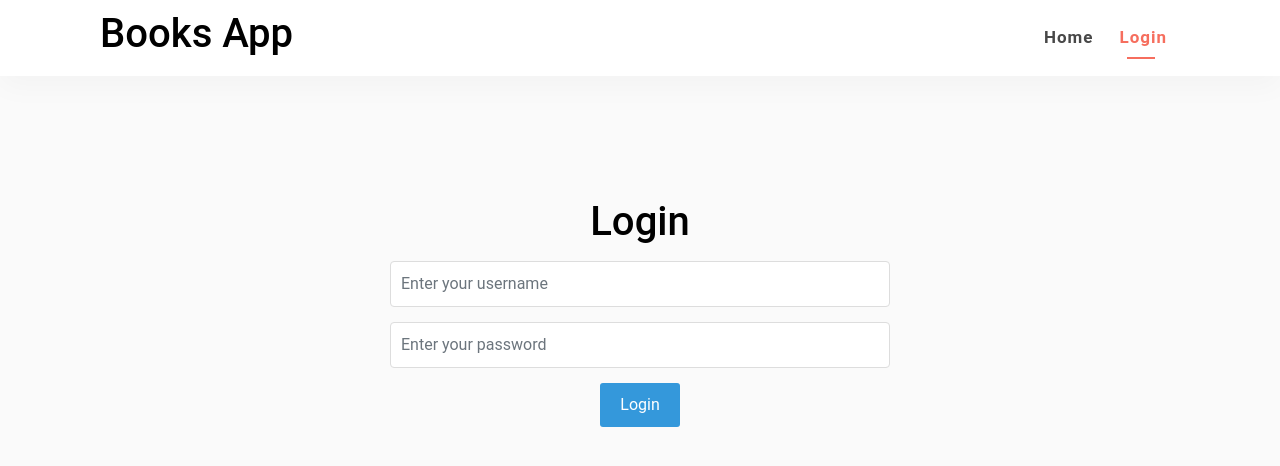
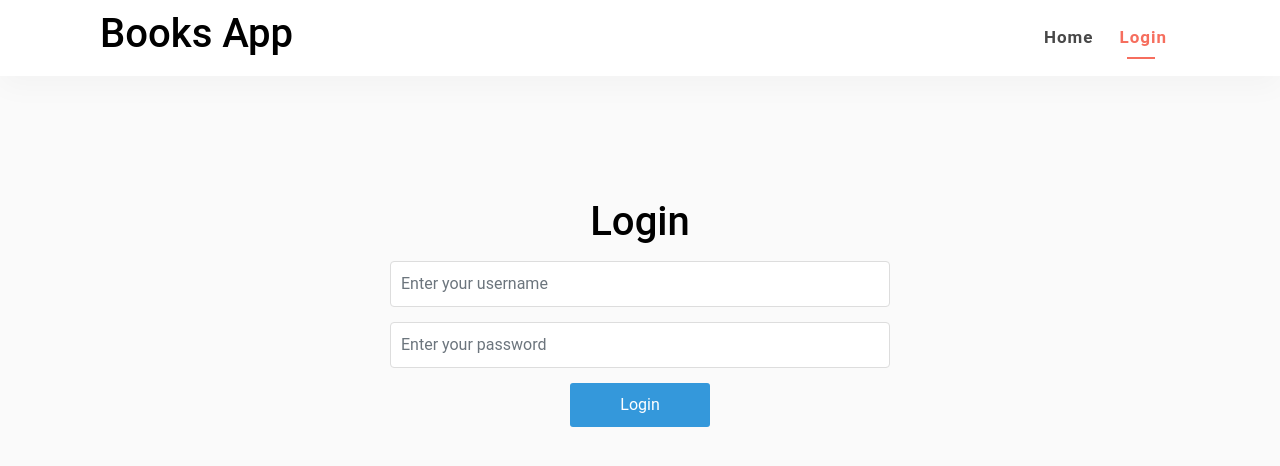
Before and after one commit to PolinaVasilevich/books-app, a Vue app in the folder client/: page /login in a window 1280 px wide. Shown: the top 466 px of the page. Built offline with nearby package versions, Linux system fonts and the light colour scheme.

Commit message:
modified admin pages

```diff
--- a/client/package.json
+++ b/client/package.json
@@ -11,6 +11,8 @@
     "@fortawesome/fontawesome-svg-core": "^1.2.35",
     "@fortawesome/free-solid-svg-icons": "^5.15.3",
     "@fortawesome/vue-fontawesome": "^3.0.0-4",
+    "@vuelidate/core": "^2.0.0-alpha.22",
+    "axios": "^0.21.1",
     "bootstrap-icons": "^1.5.0",
     "core-js": "^3.6.5",
     "luxon": "^2.0.1",
--- a/client/src/views/Admin/styles/admin.scss
+++ b/client/src/assets/styles/admin.scss
@@ -1,6 +1,3 @@
-.admin-page {
-}
-
 .admin-header {
   &__links {
     margin: 15px 100px;
--- a/client/src/assets/styles/loginForm.scss
+++ b/client/src/assets/styles/loginForm.scss
@@ -1,5 +1,5 @@
 .form {
-  .form__input {
+  &__input {
     margin: 10px 0 5px 0;
     padding: 10px;
     width: 100%;
@@ -8,20 +8,23 @@
     border: 1px solid #ddd;
     font-size: 1em;
   }
-  .error-msg {
-    margin-top: 10px;
-    color: red;
-  }
-  .input-error {
-    border-color: red;
-  }
 
   .btn {
-    padding: 10px 20px;
+    padding: 10px 50px;
     margin-top: 10px;
     border: none;
+    border-radius: 3px;
     color: white;
     background-color: #3498db;
     cursor: pointer;
   }
+
+  &__input_error {
+    border-color: red !important;
+  }
+
+  &__error_msg {
+    margin-top: 10px;
+    color: red;
+  }
 }
--- a/client/src/assets/styles/main.scss
+++ b/client/src/assets/styles/main.scss
@@ -2,6 +2,9 @@
 @import "@/assets/styles/buttons.scss";
 @import "@/assets/styles/loginForm.scss";
 @import "@/assets/styles/userPage.scss";
+@import "@/assets/styles/bookList.scss";
+@import "@/assets/styles/header.scss";
+@import "@/assets/styles/admin.scss";
 
 * {
   margin: 0;
--- a/client/src/components/Book/BookCard.vue
+++ b/client/src/components/Book/BookCard.vue
@@ -13,8 +13,6 @@
 </template>
 
 <script>
-import "./styles.scss";
-
 export default {
   name: "book-card",
   props: {
--- a/client/src/components/Book/BooksList.vue
+++ b/client/src/components/Book/BooksList.vue
@@ -6,8 +6,6 @@
 
 <script>
 import BookCard from "./BookCard.vue";
-
-import "./styles.scss";
 
 export default {
   components: {
--- a/client/src/components/LoginForm/LoginForm.vue
+++ b/client/src/components/LoginForm/LoginForm.vue
@@ -37,8 +37,6 @@
 import useVuelidate from "@vuelidate/core";
 import { required } from "@vuelidate/validators";
 import { mapState } from "vuex";
-
-import "./styles.scss";
 
 export default {
   name: "login-form",
--- a/client/src/components/LoginForm/styles.scss
+++ /dev/null
@@ -1,30 +0,0 @@
-.form {
-  &__input {
-    margin: 10px 0 5px 0;
-    padding: 10px;
-    width: 100%;
-    border: none;
-    outline: none;
-    border: 1px solid #ddd;
-    font-size: 1em;
-  }
-
-  .btn {
-    padding: 10px 50px;
-    margin-top: 10px;
-    border: none;
-    border-radius: 3px;
-    color: white;
-    background-color: #3498db;
-    cursor: pointer;
-  }
-
-  &__input_error {
-    border-color: red !important;
-  }
-
-  &__error_msg {
-    margin-top: 10px;
-    color: red;
-  }
-}
--- a/client/src/components/MyHeader/MyHeader.vue
+++ b/client/src/components/MyHeader/MyHeader.vue
@@ -12,6 +12,5 @@
 </template>
 
 <script>
-import "./styles.scss";
 export default {};
 </script>
```
Also changed, not shown: client/src/assets/styles/bookList.scss (renamed from client/src/components/Book/styles.scss), client/src/assets/styles/header.scss (renamed from client/src/components/MyHeader/styles.scss), 1 other file (tests, documents, lock files or other folders).
